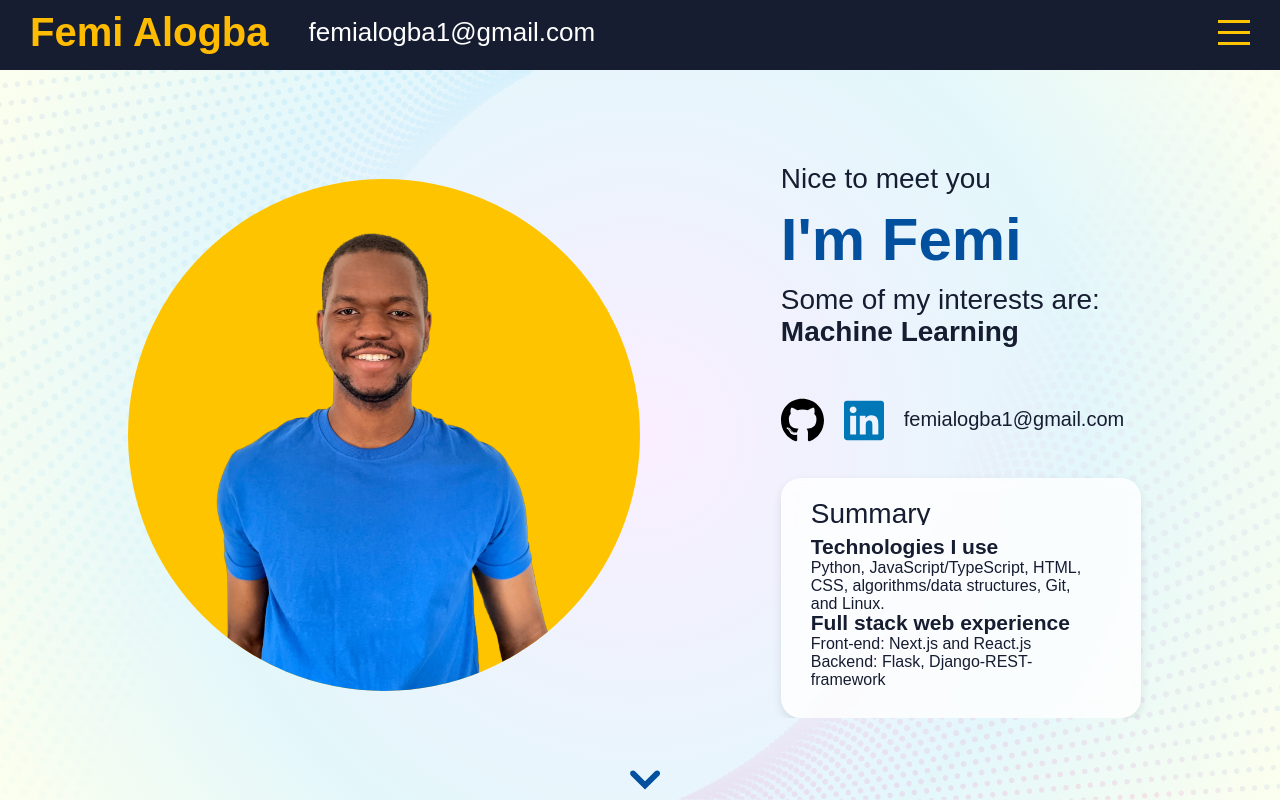
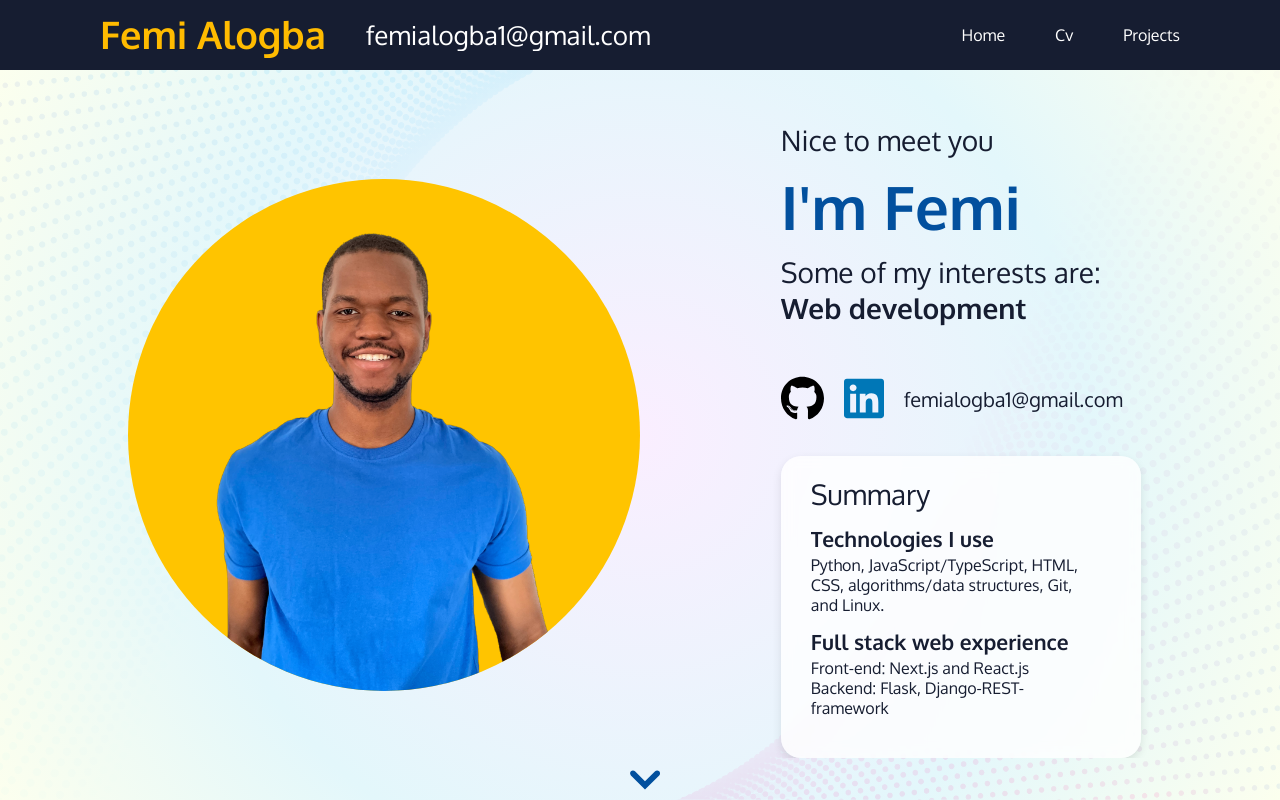
Before and after one commit to Femialogba/Femialogba, a React (Create React App) app: page / in a window 1280 px wide. Built offline with nearby package versions, Linux system fonts and the light colour scheme.

Commit message:
More UI updates

```diff
--- a/public/index.html
+++ b/public/index.html
@@ -10,11 +10,10 @@
 
     <link rel="preconnect" href="https://fonts.googleapis.com">
     <link rel="preconnect" href="https://fonts.gstatic.com" crossorigin>
-    <link href="https://fonts.googleapis.com/css2?family=Oxygen:wght@300;400;700&display=swap" rel="stylesheet">
-    <title>Femi Alogba</title>
+    <link href="https://fonts.googleapis.com/css2?family=Oxygen:wght@300;400;700&display=swap" rel="stylesheet">    <title>Femi Alogba</title>
     <style>
       * {
-        font-family: 'DM Sans', sans-serif;
+        font-family: 'Oxygen', sans-serif;
         margin: 0;
         overflow-x: hidden;
       }
--- a/src/App.jsx
+++ b/src/App.jsx
@@ -1,11 +1,11 @@
+import "./app.scss";
 import Topbar from "./components/topbar/Topbar";
+import Menu from "./components/menu/Menu";
 import Intro from "./components/intro/Intro";
 import Cv from "./components/cv/Cv";
 import Projects from "./components/projects/Projects";
 import Footer from "./components/footer/Footer";
-import "./app.scss";
 import { useState } from "react";
-import Menu from "./components/menu/Menu";
 
 function App() {
   const [menuOpen, setMenuOpen] = useState(false);
@@ -17,8 +17,9 @@ function App() {
         <Intro />
         <Cv />
         <Projects />
+        <Footer />
       </div>
-      <Footer />
+
     </div>
   );
 }
--- a/src/app.scss
+++ b/src/app.scss
@@ -22,7 +22,6 @@
             height: calc(100vh - 70px);
             scroll-snap-align: start;
             @include mobile{
-
                 min-height: calc(100vh - 70px);
                 height: max-content;
             }
--- a/src/components/footer/Footer.jsx
+++ b/src/components/footer/Footer.jsx
@@ -1,42 +1,17 @@
-import React from "react";
+import "./footer.scss";
 
 function Footer() {
   return (
-    <div class="social-footer">
-      <div class="social-footer-left">
-        <a href="#intro">
-          <h4 class="logo"></h4>
-        </a>
-      </div>
-      <div class="social-footer-icons">
-        <ul class="menu simple">
-          <li>
-            <a href="https://www.github.com/">
-              <i
-                class="fa fa-facebook"
-                src={process.env.PUBLIC_URL + "/assets/github.svg"}
-              ></i>
-            </a>
-          </li>
-          <li>
-            <a href="https://www.linkedin.com/?hl=en">
-              <i
-                class="fa"
-                src={process.env.PUBLIC_URL + "/assets/linkedin.svg"}
-              />
-            </a>
-          </li>
-          <li>
-            <a href="https://twitter.com/?lang=en">
-              <img
-                class="fa"
-                src={process.env.PUBLIC_URL + "/assets/twitter.svg"}
-              />
-            </a>
-          </li>
-        </ul>
-      </div>
-    </div>
+<footer id= "footer" class="footer-social-icons">
+    <h4 class="_14">Reach out to me</h4>
+    <ul class="social-icons">
+        <li>femialogba1@gmail.com</li>
+        <li><a href="" class="social-icon"> <i class="fa fa-twitter"></i></a></li>
+        <li><a href="" class="social-icon"> <i class="fa fa-linkedin"></i></a></li>
+        <li><a href="" class="social-icon"> <i class="fa fa-github"></i></a></li>
+    </ul>
+    <h5>Built with React.js</h5>
+</footer>
   );
 }
 
--- a/src/components/footer/footer.scss
+++ b/src/components/footer/footer.scss
@@ -1,28 +1,90 @@
-@import "global.scss";
-
-.social-footer {
-    height: 100px;
-    width: 100%;
-    padding: 1rem;
-    background: $darkColor;
-    display: flex;
-    align-items: center;
-    justify-content: space-between;
-    position: relative;
-
-    .social-footer-icons {
-      li:last-of-type {
-        margin-right: 0;
+@import "../../global.scss";
+@import url(https://fonts.googleapis.com/css?family=Lato);
+@import url(https://cdnjs.cloudflare.com/ajax/libs/font-awesome/4.6.3/css/font-awesome.css);
+body {
+  color: #fff;
+  background-color: $darkColor;
+}
+a {
+  text-decoration: none;
+  color: #fff;
+}
+h4 {
+  margin: 1% 0 1% 0;
+  font-size: 1.4em;
+}
+h5 {
+  margin: 1% 0 1% 0;
+  font-size: 1em;
+  color: rgb(86, 86, 109);
+}
+ul {
+  padding: 0;
+  list-style: none;
+}
+#footer{
+  height: 150px;
+  min-height:100px;
+  overflow: hidden;
+}
+.footer-social-icons {
+  padding: 50px 100px;
+  width: 350px;
+  display: block;
+  margin: 0 auto;
+  @include mobile{
+    padding: 50px;
+  }
+  .social-icons {
+    margin-top: 10px;
+    li {
+      vertical-align: middle;
+      display: inline;
+      height: 100px;
+    }
+    .social-icon {
+      color: #fff;
+      -webkit-transition: 0.5s;
+      transition: 0.5s;
+    }
+    a {
+      color: #fff;
+      text-decoration: none;
+    }
+    .fa-facebook {
+      &:hover {
+        background-color: #3d5b99;
       }
-
-      .fa {
-        font-size: 1.3rem;
-        color: $white;
-
-        &:hover {
-          color: darken($dark-gray, 25%);
-          transition: color 0.3s ease-in;
-        }
+    }
+    .fa-twitter {
+      padding: 10px 12px;
+      &:hover {
+        background-color: #00aced;
+      }
+    }
+    .fa-rss {
+      padding: 10px 14px;
+      &:hover {
+        background-color: #eb8231;
+      }
+    }
+    .fa-github {
+      padding: 10px 14px;
+      &:hover {
+        background-color: #5a32a3;
+      }
+    }
+    .fa-youtube {
+      padding: 10px 14px;
+      &:hover {
+        background-color: #e64a41;
+      }
+    }
+    .fa-linkedin {
+      padding: 10px 14px;
+      &:hover {
+        background-color: #0073a4;
       }
     }
   }
+}
--- a/src/components/intro/Intro.jsx
+++ b/src/components/intro/Intro.jsx
@@ -28,7 +28,7 @@ export default function Intro() {
             Some of my interests are:
             <Typewriter
               options={{
-                strings: ["Software Engineering", "Machine Learning", "Design"],
+                strings: ["Software Engineering", "Web development","Design"],
                 autoStart: true,
                 delay: 50,
                 loop: true,
--- a/src/components/intro/intro.scss
+++ b/src/components/intro/intro.scss
@@ -111,7 +111,6 @@
         box-shadow: 0 4px 10px rgba(0, 0, 0, 0.1);
         -webkit-backdrop-filter: blur(6.7px);
         width: 320px;
-        height: 200px;
         display: flex;
         flex-direction: column;
         justify-content: space-around;
@@ -120,7 +119,7 @@
           align-items: center;
           padding: 10px;
           width: 320px;
-          height: 150px;
+          min-height: 150px;
         }
         .body {
           width: 280px;
--- a/src/components/projects/projects.scss
+++ b/src/components/projects/projects.scss
@@ -154,6 +154,9 @@
             a {
               color: black;
               text-decoration: none;
+              &:hover {
+                text-decoration: underline;
+              }
             }
 
             p {
--- a/src/components/topbar/Topbar.jsx
+++ b/src/components/topbar/Topbar.jsx
@@ -1,23 +1,36 @@
-import './topbar.scss'
+import "./topbar.scss";
 
 export default function Topbar({ menuOpen, setMenuOpen }) {
   return (
     <div className={"topbar " + (menuOpen && "active")}>
-        <div className='wrapper'>
-            <div className='left'>
-                <a href="#intro" className='logo'>Femi Alogba</a>
-                <div className='itemContainer'>
-                    <span>femialogba1@gmail.com</span>
-                </div>
-            </div>
-            <div className='right'>
-                <div className='hamburger' onClick={()=>setMenuOpen(!menuOpen)}>
-                    <span className='line1'></span>
-                    <span className='line2'></span>
-                    <span className='line3'></span>
-                </div>
-            </div>
+      <div className="wrapper">
+        <div className="left">
+          <a href="#intro" className="logo">
+            Femi Alogba
+          </a>
+          <div className="itemContainer">
+            <span>femialogba1@gmail.com</span>
+          </div>
         </div>
+        <div className="right">
+          <ul className="links">
+            <li>
+              <a href="#intro">Home</a>
+            </li>
+            <li>
+              <a href="#cv">Cv</a>
+            </li>
+            <li>
+              <a href="#projects">Projects</a>
+            </li>
+          </ul>
+          <div className="hamburger" onClick={() => setMenuOpen(!menuOpen)}>
+            <span className="line1"></span>
+            <span className="line2"></span>
+            <span className="line3"></span>
+          </div>
+        </div>
+      </div>
     </div>
-  )
+  );
 }
--- a/src/components/topbar/topbar.scss
+++ b/src/components/topbar/topbar.scss
@@ -1,6 +1,6 @@
 @import "../../global.scss";
 
-.topbar{
+.topbar {
   width: 100%;
   height: 70px;
   background-color: $darkColor;
@@ -10,78 +10,97 @@
   z-index: 3;
   transition: all 1s ease;
   overflow: hidden;
-    .wrapper{
-        padding: 10px 30px;
+
+  .wrapper {
+    padding: 10px 100px;
     display: flex;
     align-items: center;
     justify-content: space-between;
+    @include mobile {
+      padding: 10px 30px;
+    }
 
-        .left{
+    .left {
       display: flex;
       align-items: center;
-            .logo{
-                font-size: 40px;
+
+      .logo {
+        font-size: 38px;
         font-weight: 700;
         text-decoration: none;
         color: #ffbb00;
         margin-right: 40px;
-                @include mobile{
+        @include mobile {
           font-size: 35px;
         }
       }
-            .itemContainer{
+
+      .itemContainer {
         display: flex;
         align-items: center;
         margin-right: 30px;
         font-size: 26px;
         font-weight: 500;
+        @include mobile {
+          display: none;
+        }
+      }
+    }
+
+    .right {
+      .links {
+        li {
+          vertical-align: middle;
+          display: inline;
+          height: 100px;
+          margin-right: 50px;
           @include mobile{
             display: none;
           }
         }
-
+        li:last-child {
+            margin-right: 0;
+        }
       }
 
-        .right {
-
-            .hamburger{
+      .hamburger {
         width: 32px;
         height: 25px;
+        display: none;
+        cursor: pointer;
+        @include mobile {
           display: flex;
           flex-direction: column;
           justify-content: space-between;
-                cursor: pointer;
-                span{
+        }
+
+        span {
           width: 100%;
           height: 3px;
           background-color: $secondary;
           transition: all 1s ease;
           transform-origin: left;
-
         }
       }
-
-
     }
   }
-    &.active{
+  &.active {
     background-color: $darkColor;
-        color: $mainColor;
-        .hamburger{
+
+    .hamburger {
       overflow: hidden;
-            span{
-                &:first-child{
+
+      span {
+        &:first-child {
           background-color: $mainColor;
           transform: rotate(45deg);
-
         }
-                &:nth-child(2){
+        &:nth-child(2) {
           opacity: 0;
         }
-                &:last-child{
+        &:last-child {
           background-color: $mainColor;
           transform: rotate(-45deg);
-
         }
       }
     }
```
Lines whose indentation alone changed are shown as unchanged.
